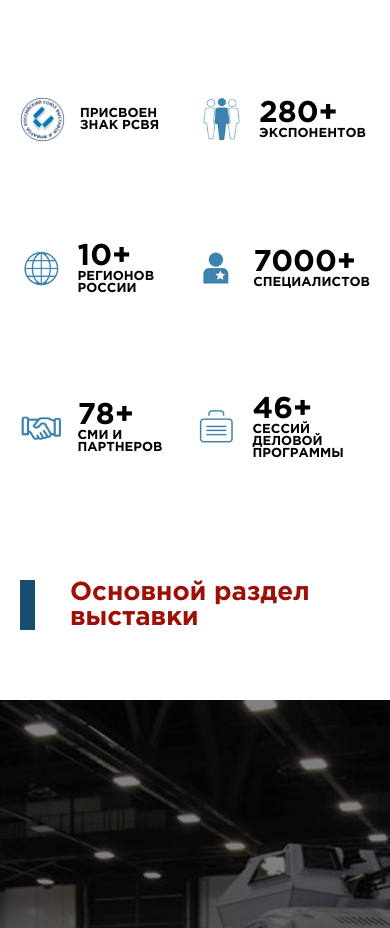
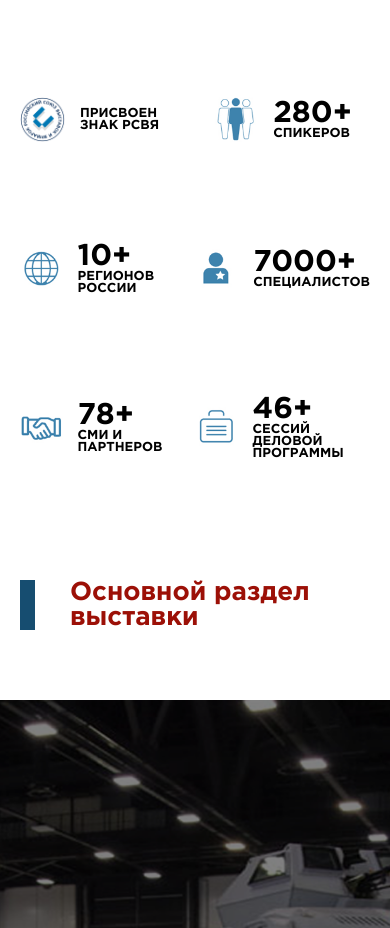
Before and after one commit to denissgraf/guard-expo, a website: page app/index.html in a window 390 px wide. Shown: the part 1582-2510 px from the top of the page. Drawn offline with nearby package versions, Linux system fonts and the light colour scheme.

Commit message:
corretion mobile

```diff
--- a/app/index.html
+++ b/app/index.html
@@ -290,7 +290,7 @@
         </div>
         <div class="item-text">
           <span class="text__big">280+</span>
-          <span class="text__normal">Экспонентов</span>
+          <span class="text__normal">Спикеров</span>
         </div>
       </div>
       <div class="infografic-item">
```
